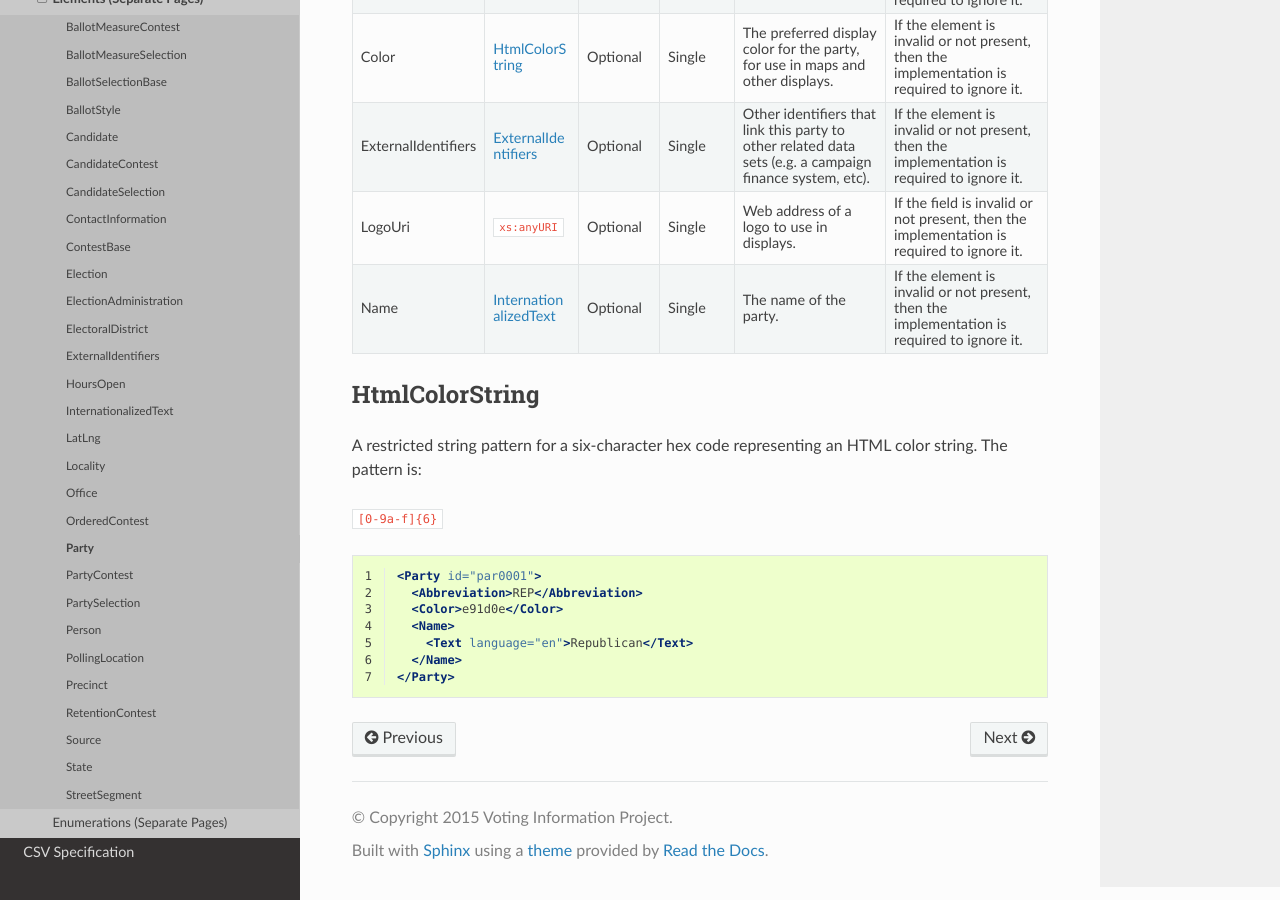
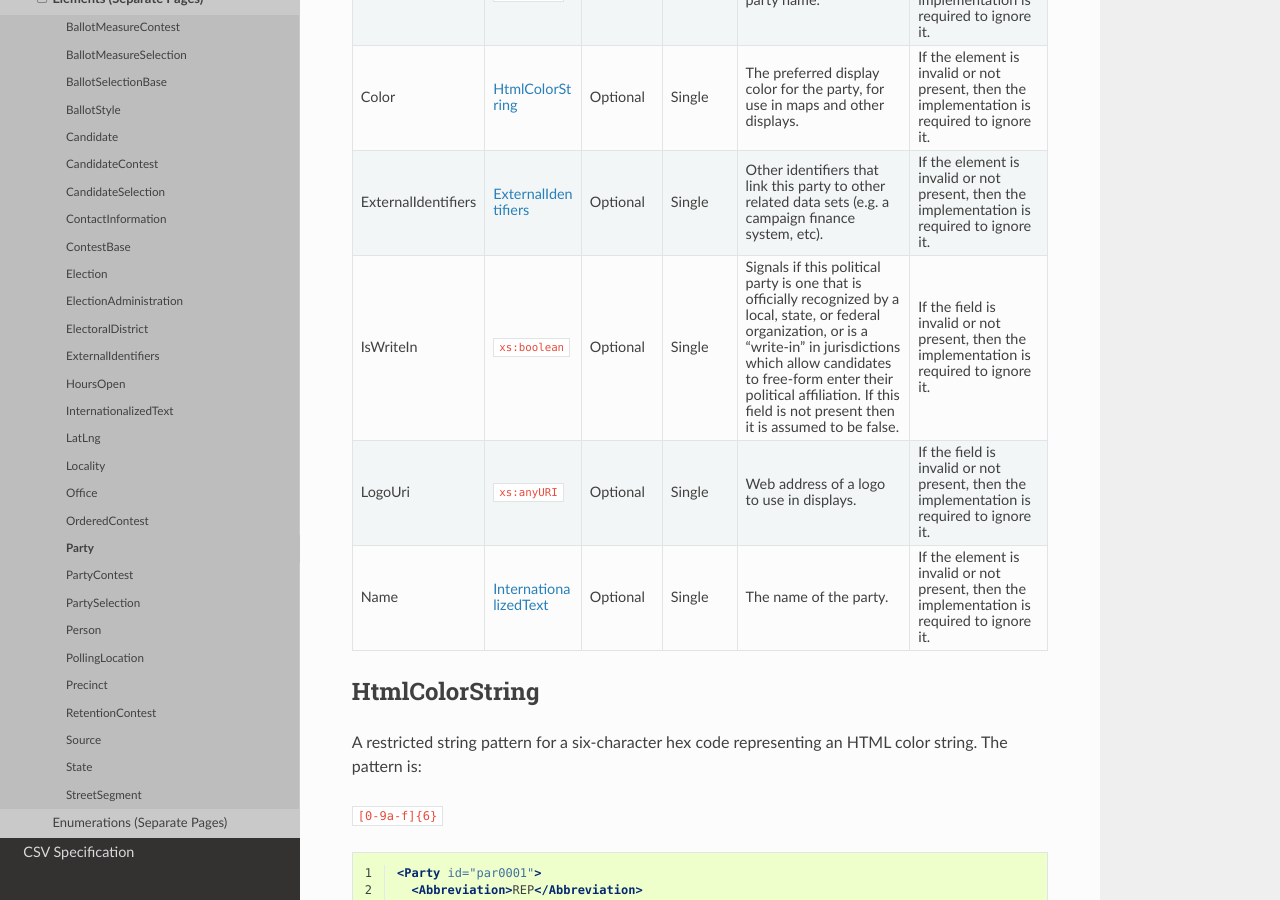
Before and after one commit to votinginfoproject/vip-specification, a Sphinx documentation site: the page built from docs/built_rst/xml/elements/party.rst, in a window 1280 px wide and 900 px high, scrolled down 365 px. Built offline with Sphinx 7.4.7 and the Read the Docs theme 2.0.0, drawn with Linux system fonts in a browser that asks for light colours.

Commit message:
Adds a field to signal if a political party is an officially recognized one, or a 'write-in' party from a jurisdiction which allows free-form entry of political affiliation.

```diff
--- a/docs/built_rst/xml/elements/party.rst
+++ b/docs/built_rst/xml/elements/party.rst
@@ -21,6 +21,15 @@ This element describes a political party and the metadata associated with them.
 | ExternalIdentifiers | :ref:`multi-xml-external-identifiers`   | Optional     | Single       | Other identifiers that link this party   | If the element is invalid or not         |
 |                     |                                         |              |              | to other related data sets (e.g. a       | present, then the implementation is      |
 |                     |                                         |              |              | campaign finance system, etc).           | required to ignore it.                   |
++---------------------+-----------------------------------------+--------------+--------------+------------------------------------------+------------------------------------------+
+| IsWriteIn           | ``xs:boolean``                          | Optional     | Single       | Signals if this political party is one   | If the field is invalid or not present,  |
+|                     |                                         |              |              | that is officially recognized by a       | then the implementation is required to   |
+|                     |                                         |              |              | local, state, or federal organization,   | ignore it.                               |
+|                     |                                         |              |              | or is a "write-in" in jurisdictions      |                                          |
+|                     |                                         |              |              | which allow candidates to free-form      |                                          |
+|                     |                                         |              |              | enter their political affiliation. If    |                                          |
+|                     |                                         |              |              | this field is not present then it is     |                                          |
+|                     |                                         |              |              | assumed to be false.                     |                                          |
 +---------------------+-----------------------------------------+--------------+--------------+------------------------------------------+------------------------------------------+
 | LogoUri             | ``xs:anyURI``                           | Optional     | Single       | Web address of a logo to use in          | If the field is invalid or not present,  |
 |                     |                                         |              |              | displays.                                | then the implementation is required to   |
```
Also changed, not shown: docs/built_rst/tables/elements/party.rst (+9 -0 lines), docs/built_rst/xml/single_page.rst (+9 -0 lines), docs/yaml/elements/party.yaml (+7 -0 lines), sample_feed.xml (+30 -2 lines), 1 other file.
